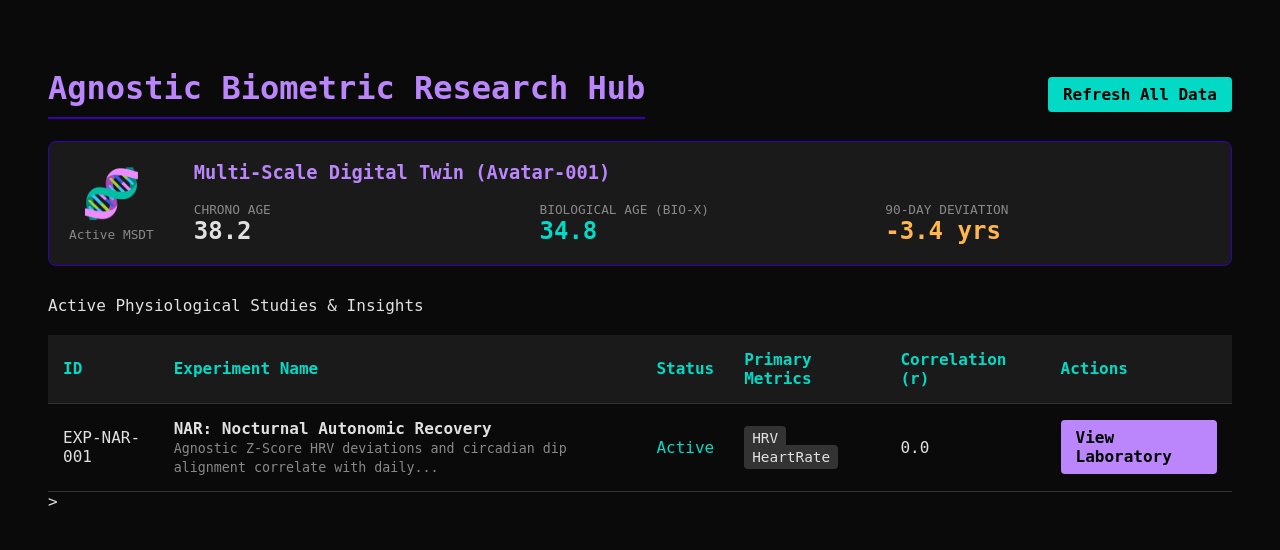
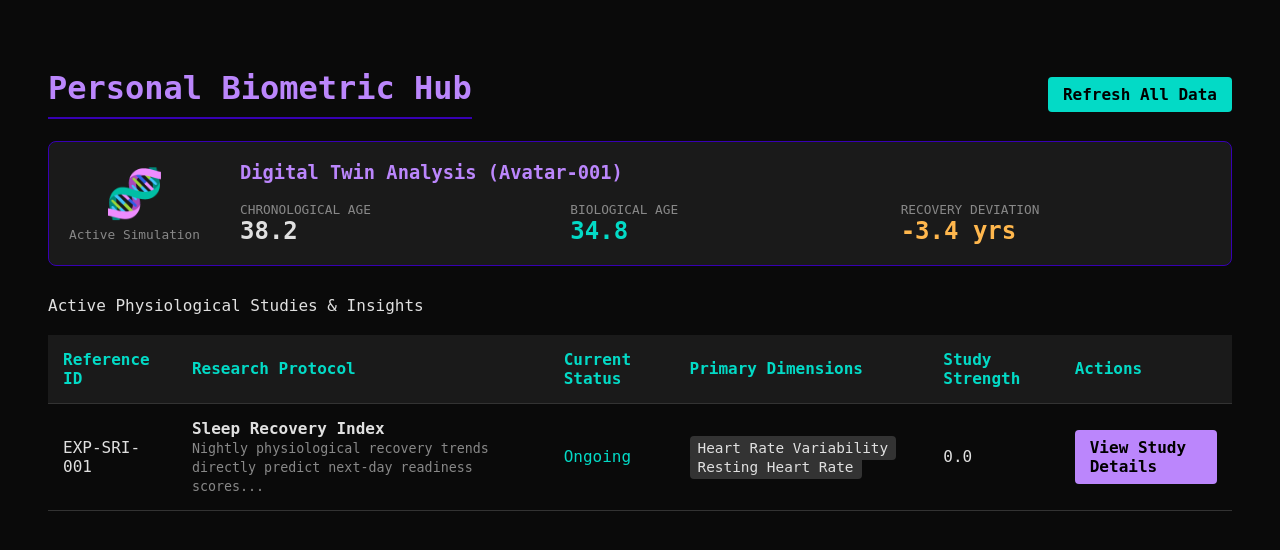
Before and after one commit to kshitija369/bio-analytics-hub, a FastAPI app: page /experiments/ in a window 1280 px wide. Shown: the top 550 px of the page. Run offline with FastAPI, Linux system fonts and the light colour scheme; data comes from the database, SQL or seed files in the repository; both versions use the stored data as it was after the commit.

Commit message:
refactor: rename NAR to Sleep Recovery Index (SRI) and purge all technical abbreviations from user dashboards

```diff
--- a/app/api/routes.py
+++ b/app/api/routes.py
@@ -204,7 +204,7 @@ async def refresh_all_experiments(request: Request, redirect_to: str = "/experim
     for i in range(3, -1, -1):
         eval_date = today - timedelta(days=i)
         try:
-            manager.evaluate_experiment_for_date("EXP-NAR-001", eval_date)
+            manager.evaluate_experiment_for_date("EXP-SRI-001", eval_date)
         except:
             pass
 
--- a/app/engine/experiment_manager.py
+++ b/app/engine/experiment_manager.py
@@ -45,9 +45,9 @@ class ExperimentManager:
             return None
 
         # Dispatch based on experiment type or ID
-        if experiment_id == "EXP-NAR-001":
-            from .nar_evaluator import NAREvaluator
-            evaluator = NAREvaluator(db=self.db)
+        if experiment_id == "EXP-SRI-001":
+            from .sleep_recovery_evaluator import SleepRecoveryEvaluator
+            evaluator = SleepRecoveryEvaluator(db=self.db)
             res = evaluator.evaluate(target_date)
             if res and res.get('status') == 'success':
                 self._log_provenance(experiment_id, res)
--- a/app/engine/research_coordinator.py
+++ b/app/engine/research_coordinator.py
@@ -26,14 +26,14 @@ class ResearchCoordinator:
             params = [experiment_id]
             date_filter = ""
             if start_date:
-                date_filter += " AND morning_date >= ?" if experiment_id == "EXP-NAR-001" else " AND ts >= ?"
+                date_filter += " AND morning_date >= ?" if experiment_id == "EXP-SRI-001" else " AND ts >= ?"
                 params.append(start_date.isoformat())
             if end_date:
-                date_filter += " AND morning_date <= ?" if experiment_id == "EXP-NAR-001" else " AND ts <= ?"
+                date_filter += " AND morning_date <= ?" if experiment_id == "EXP-SRI-001" else " AND ts <= ?"
                 params.append(end_date.isoformat())
 
-            if experiment_id == "EXP-NAR-001":
-                query = f"SELECT morning_date as ts, 'NAR_Score' as metric, independent_value as val, morning_date, independent_value as ind_val, dependent_value as dep_val, z_score_deviation, circadian_alignment FROM research_results WHERE experiment_id = ? {date_filter} ORDER BY morning_date DESC"
+            if experiment_id == "EXP-SRI-001":
+                query = f"SELECT morning_date as ts, 'Recovery_Score' as metric, independent_value as val, morning_date, independent_value as ind_val, dependent_value as dep_val, z_score_deviation, circadian_alignment FROM research_results WHERE experiment_id = ? {date_filter} ORDER BY morning_date DESC"
                 rows = conn.execute(query, params).fetchall()
                 results = []
                 for row in rows:
--- a/app/engine/simulation_engine.py
+++ b/app/engine/simulation_engine.py
@@ -9,7 +9,7 @@ class SimulationEngine:
     Orchestrates Vertex AI models to generate 'Synthetic Days'
     and Multi-Scale Digital Twin (MSDT) predictions.
     """
-    def __init__(self, experiment_id: str = "EXP-NAR-001"):
+    def __init__(self, experiment_id: str = "EXP-SRI-001"):
         self.experiment_id = experiment_id
         # Placeholder for Vertex AI configuration
         self.model_endpoint = "projects/P/locations/L/endpoints/E"
--- a/app/main.py
+++ b/app/main.py
@@ -8,8 +8,9 @@ app = FastAPI(
     Nocturnal Autonomic Research (NAR), and Longevity Frameworks.
 
     ### Key Features:
-    * **Research Engine**: Agnostic biometric dimensions (HRV, HeartRate) vs. Daily Aggregates.
-    * **NAR Study**: Nocturnal Autonomic Research & Readiness Correlation with Z-Score normalization.
+    * **Research Engine**: Agnostic biometric dimensions (Heart Rate, HRV) vs. Daily Aggregates.
+    * **Sleep Recovery Index**: Nightly autonomic research with baseline comparison and circadian alignment.
+
     * **Real-time Triggers**: Physiological prompts for high HR and low recovery states.
     * **Agnostic Ingestion**: Support for Oura V2 and Apple Health (Auto-Export).
     """,
--- a/app/templates/main_hub.html
+++ b/app/templates/main_hub.html
@@ -1,7 +1,7 @@
 <!DOCTYPE html>
 <html>
 <head>
-    <title>Witness Research Hub</title>
+    <title>Biometric Research Hub</title>
     <style>
         body { background: #0a0a0a; color: #e0e0e0; font-family: 'JetBrains Mono', monospace; padding: 40px; }
         h1 { color: #bb86fc; border-bottom: 2px solid #3700b3; padding-bottom: 10px; }
@@ -18,7 +18,7 @@
 </head>
 <body>
     <div style="display: flex; justify-content: space-between; align-items: center;">
-        <h1>Agnostic Biometric Research Hub</h1>
+        <h1>Personal Biometric Hub</h1>
         <a href="/experiments/refresh?redirect_to=/experiments/" class="btn" style="background: #03dac6;">Refresh All Data</a>
     </div>
 
@@ -26,21 +26,21 @@
     <div style="background: #1a1a1a; padding: 20px; border: 1px solid #3700b3; border-radius: 8px; margin-bottom: 30px; display: flex; align-items: center; gap: 40px;">
         <div style="text-align: center;">
             <div style="font-size: 3em;">🧬</div>
-            <div style="font-size: 0.8em; color: #888; margin-top: 5px;">Active MSDT</div>
+            <div style="font-size: 0.8em; color: #888; margin-top: 5px;">Active Simulation</div>
         </div>
         <div style="flex-grow: 1;">
-            <h3 style="margin-top: 0; color: #bb86fc;">Multi-Scale Digital Twin (Avatar-001)</h3>
+            <h3 style="margin-top: 0; color: #bb86fc;">Digital Twin Analysis (Avatar-001)</h3>
             <div style="display: grid; grid-template-columns: repeat(3, 1fr); gap: 20px;">
                 <div>
-                    <div style="font-size: 0.8em; color: #888;">CHRONO AGE</div>
+                    <div style="font-size: 0.8em; color: #888;">CHRONOLOGICAL AGE</div>
                     <div style="font-size: 1.5em; font-weight: bold;">38.2</div>
                 </div>
                 <div>
-                    <div style="font-size: 0.8em; color: #888;">BIOLOGICAL AGE (BIO-X)</div>
+                    <div style="font-size: 0.8em; color: #888;">BIOLOGICAL AGE</div>
                     <div style="font-size: 1.5em; font-weight: bold; color: #03dac6;">34.8</div>
                 </div>
                 <div>
-                    <div style="font-size: 0.8em; color: #888;">90-DAY DEVIATION</div>
+                    <div style="font-size: 0.8em; color: #888;">RECOVERY DEVIATION</div>
                     <div style="font-size: 1.5em; font-weight: bold; color: #ffb74d;">-3.4 yrs</div>
                 </div>
             </div>
@@ -52,11 +52,11 @@
     <table>
         <thead>
             <tr>
-                <th>ID</th>
-                <th>Experiment Name</th>
-                <th>Status</th>
-                <th>Primary Metrics</th>
-                <th>Correlation (r)</th>
+                <th>Reference ID</th>
+                <th>Research Protocol</th>
+                <th>Current Status</th>
+                <th>Primary Dimensions</th>
+                <th>Study Strength</th>
                 <th>Actions</th>
             </tr>
         </thead>
@@ -68,7 +68,7 @@
                     <strong>{{ exp.name }}</strong><br>
                     <small style="color: #888;">{{ exp.hypothesis[:80] }}...</small>
                 </td>
-                <td class="status-active">{{ exp.status }}</td>
+                <td class="status-active">Ongoing</td>
                 <td>
                     {% for v in exp.independent_variables %}
                         <span class="metric-badge">{{ v.dimension }}</span>
@@ -82,7 +82,7 @@
                     {% endif %}
                 </td>
                 <td>
-                    <a href="/experiments/{{ exp.id }}" class="btn">View Laboratory</a>
+                    <a href="/experiments/{{ exp.id }}" class="btn">View Study Details</a>
                 </td>
             </tr>
             {% endfor %}
@@ -90,4 +90,3 @@
     </table>
 </body>
 </html>
->
--- a/config/experiments/nar_v1.yaml
+++ b/config/experiments/nar_v1.yaml
@@ -1,12 +1,12 @@
-id: "EXP-NAR-001"
-name: "NAR: Nocturnal Autonomic Recovery"
-hypothesis: "Agnostic Z-Score HRV deviations and circadian dip alignment correlate with daily readiness."
+id: "EXP-SRI-001"
+name: "Sleep Recovery Index"
+hypothesis: "Nightly physiological recovery trends directly predict next-day readiness scores."
 independent_variables:
-  - dimension: "HRV"
+  - dimension: "Heart Rate Variability"
     window: "22:30-07:30"
-  - dimension: "HeartRate"
-    metric: "Dip_Time"
+  - dimension: "Resting Heart Rate"
+    metric: "Deepest_Dip_Timing"
 dependent_variables:
-  - dimension: "ReadinessScore"
+  - dimension: "Readiness Score"
     granularity: "daily_aggregate"
-evaluation: "Z-Score Normalization & Circadian Alignment"
+evaluation: "Baseline Comparison & Circadian Alignment"
```
Also changed, not shown: app/engine/sleep_recovery_evaluator.py (renamed from app/engine/nar_evaluator.py, +7 -6 lines), app/templates/experiment_detail.html (+5 -4 lines), tests/test_e2e_dt4h_sim.py (+2 -2 lines), tests/test_endpoints.py (+11 -11 lines), tests/test_experiments.py (+4 -4 lines), unified_biometric_dashboard.html (+1 -1 lines), Bio_Analytics_Hub.sqlite.
